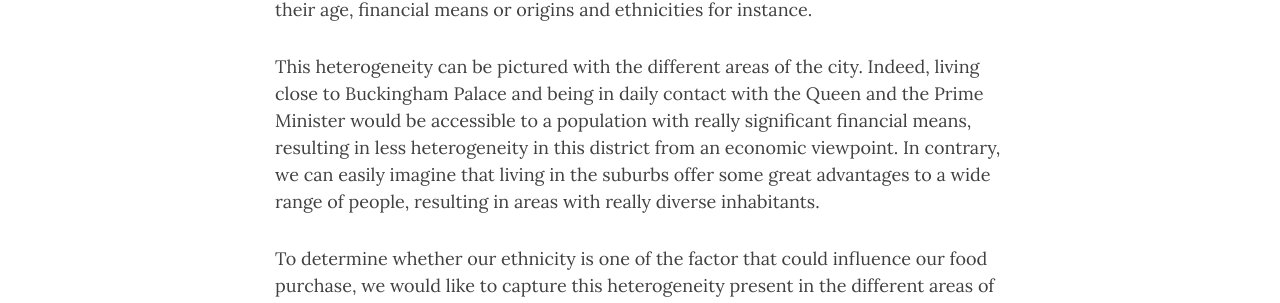
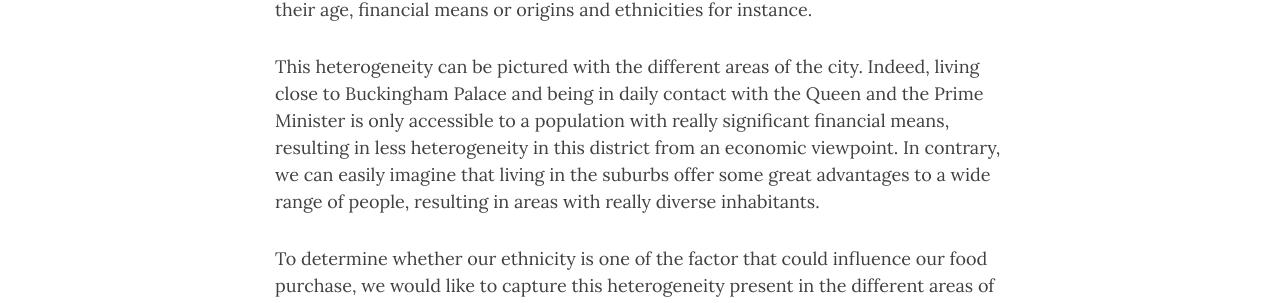
Before and after one commit to EvanBeal/EnchilADAs, a Jekyll site: the page built from index.md, in a window 1280 px wide and 900 px high, scrolled down 719 px. Shown: the part 205-508 px from the top of the window. Built offline with Jekyll 4.4.1, drawn with Linux system fonts in a browser that asks for light colours; nearby versions of some CDN libraries.

Commit message:
Update index.md

```diff
--- a/index.md
+++ b/index.md
@@ -8,7 +8,7 @@ subtitle: Analysis of Tesco and socio-economic data of Londoners
 ## London, a city of diversity
 London is one of the most populated cities in Europe. With almost 9 millions of inhabitants, the population comes from all walks of life. Therefore, a great heterogeneity appears between the Londoners, which can be mirrored at the level of their age, financial means or origins and ethnicities for instance.
 
-This heterogeneity can be pictured with the different areas of the city. Indeed, living close to Buckingham Palace and being in daily contact with the Queen and the Prime Minister  would be accessible to a population with really significant financial means, resulting in less heterogeneity in this district from an economic viewpoint. In contrary, we can easily imagine that living in the suburbs offer some great advantages to a wide range of people, resulting in areas with really diverse inhabitants.
+This heterogeneity can be pictured with the different areas of the city. Indeed, living close to Buckingham Palace and being in daily contact with the Queen and the Prime Minister  is only accessible to a population with really significant financial means, resulting in less heterogeneity in this district from an economic viewpoint. In contrary, we can easily imagine that living in the suburbs offer some great advantages to a wide range of people, resulting in areas with really diverse inhabitants.
 
 To determine whether our ethnicity is one of the factor that could influence our food purchase, we would like to capture this heterogeneity present in the different areas of the city. Therefore, the analysis has to be done at the area level and many possibilities appear to subdivide London into different districts. One can consider the 32 Boroughs for example. However, those areas are very large (from 150k to 300k inhabitants) and may not be really representative of everyone's diversity. That's why we decided to conduct our analysis at the Lower Super Output Area (LSOA) level, the finest subdivision of the city possible. Those 4'833 areas have an average population smaller than 2k and therefore offer a great resolution to link the food purchase to the diversity of the Londoners.
 
```
